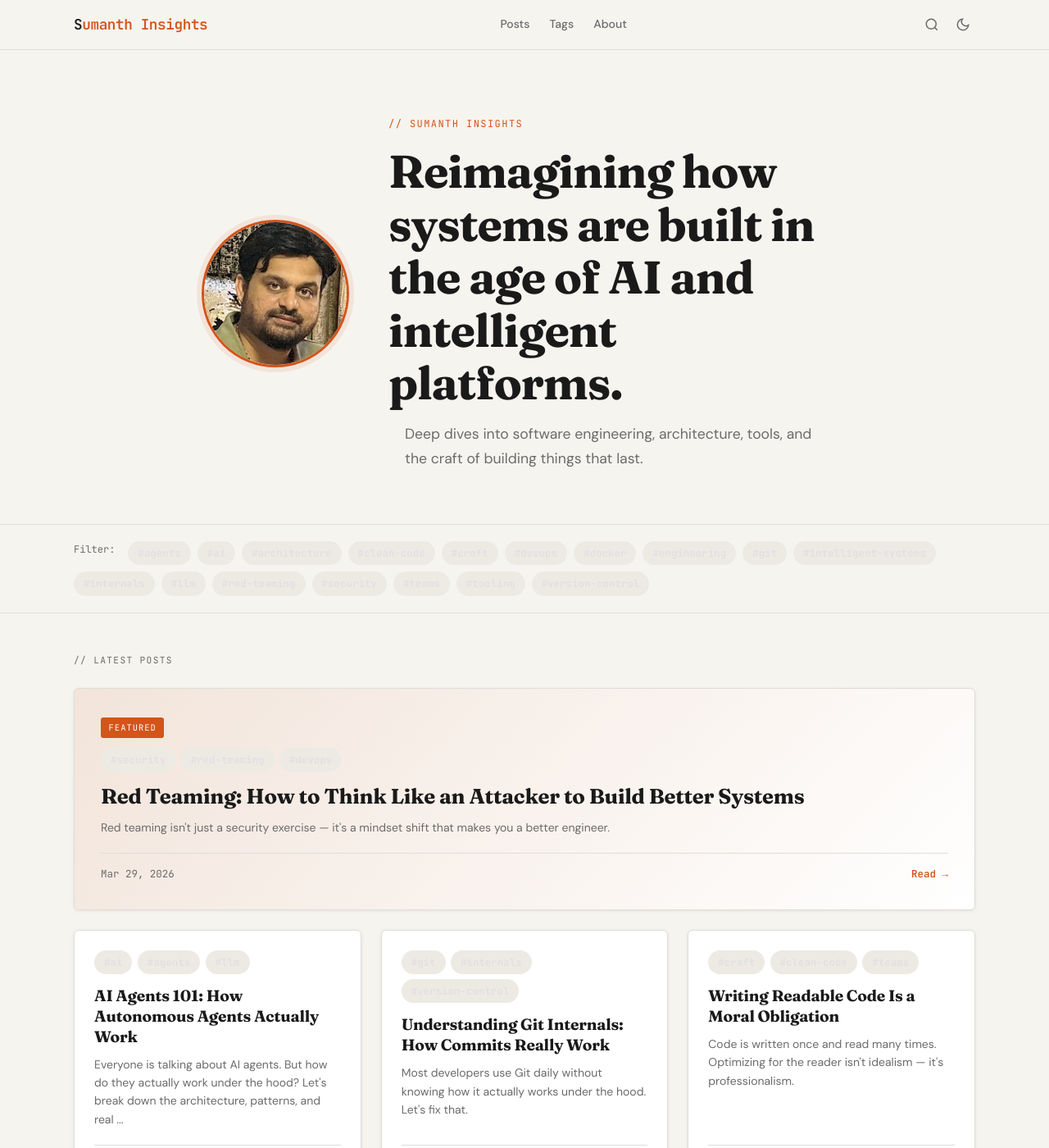
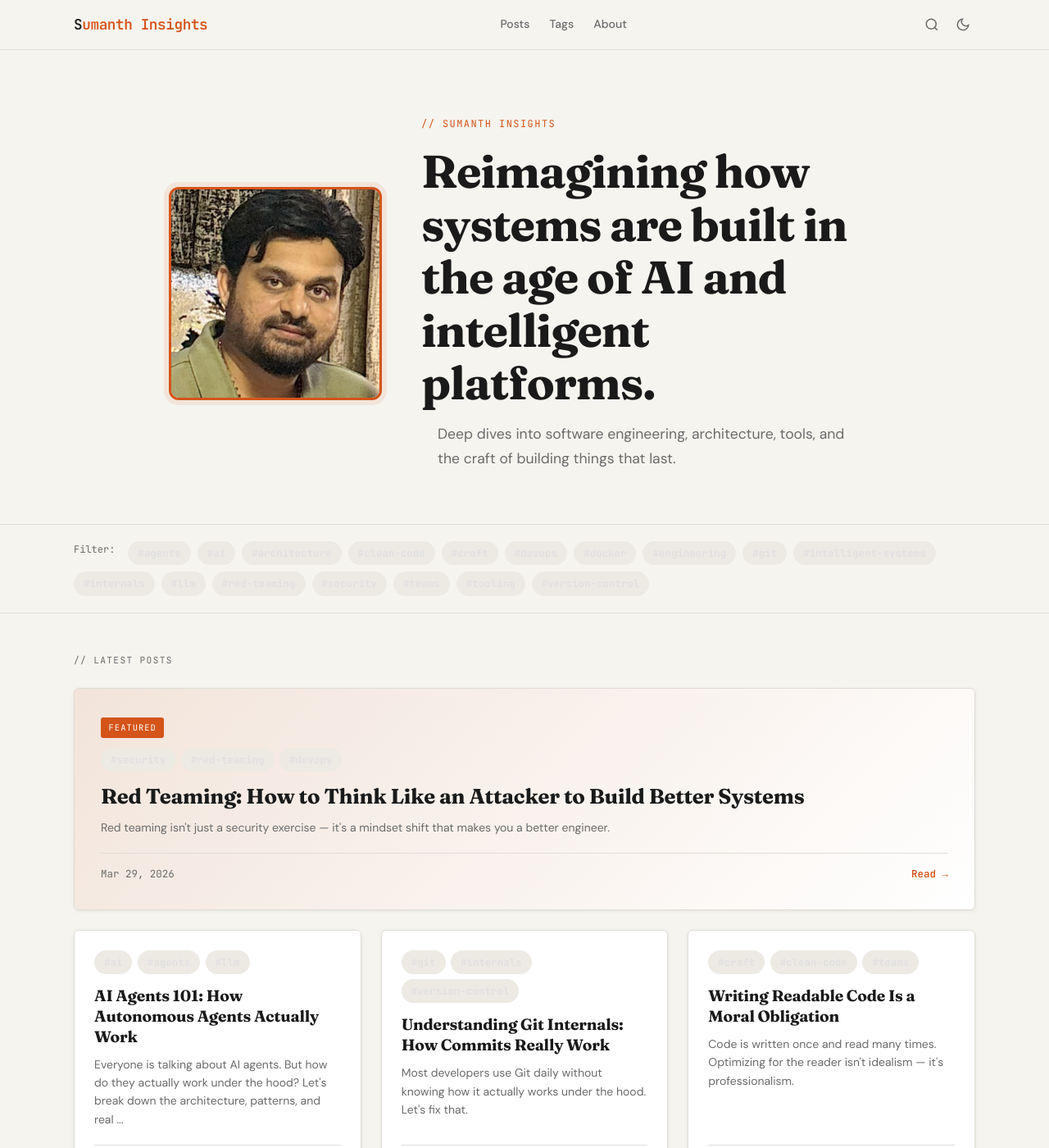
Before and after one commit to sumanthrb/insights, a Jekyll site: the page built from index.html, in a window 1280 px wide and 1400 px high. Shown: the whole window at 82% size. Built offline with Jekyll 4.4.1, drawn with Linux system fonts in a browser that asks for light colours.

Commit message:
fix: larger square profile photo

```diff
--- a/assets/css/main.scss
+++ b/assets/css/main.scss
@@ -708,11 +708,20 @@ a:hover { text-decoration: underline; }
 .hero__photo {
   flex-shrink: 0;
 }
-
+/*---
 .hero__photo img {
   width: 180px;
   height: 180px;
   border-radius: 50%;
+  object-fit: cover;
+  border: 3px solid var(--accent);
+  box-shadow: 0 0 0 6px var(--accent-soft);
+}
+----*/
+.hero__photo img {
+  width: 260px;
+  height: 260px;
+  border-radius: 12px;
   object-fit: cover;
   border: 3px solid var(--accent);
   box-shadow: 0 0 0 6px var(--accent-soft);
```
